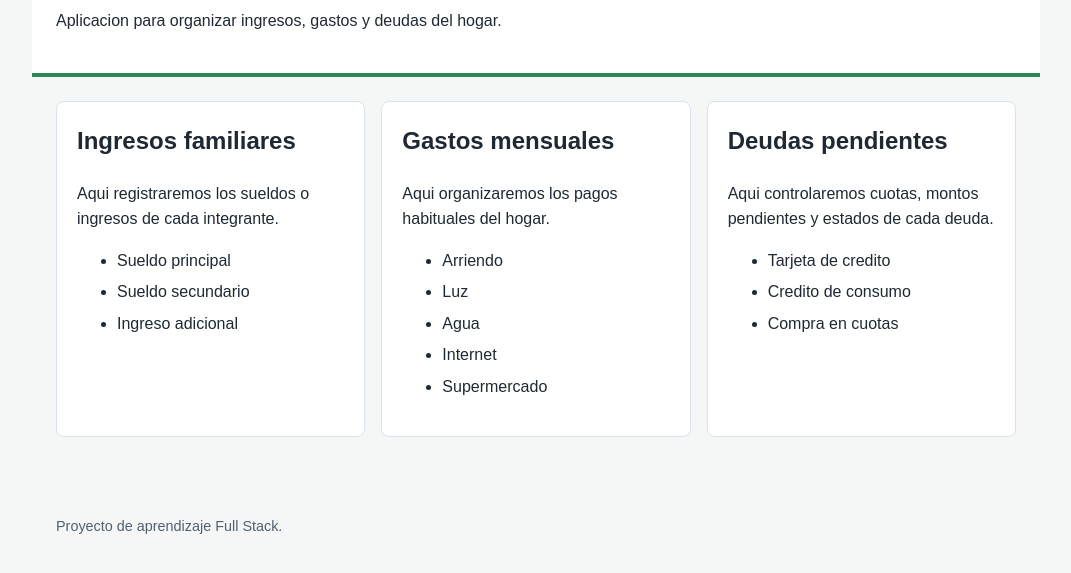
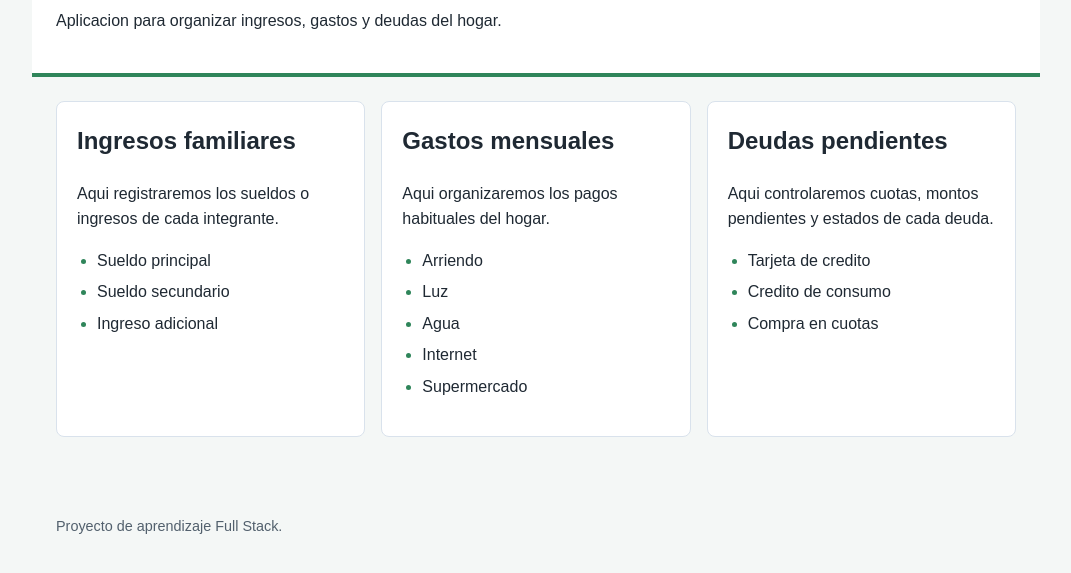
Before and after one commit to Jeremy-s-g/proyecto_gastos, a plain HTML site: page index.html in a window 1280 px wide. Shown: the part 89-662 px from the top of the page, without its empty margins (104-1175 px from the left). Drawn offline with Linux system fonts and the light colour scheme.

Commit message:
Mejora estilo visual de listas

```diff
--- a/css/styles.css
+++ b/css/styles.css
@@ -48,3 +48,11 @@ footer {
   color: #52606d;
   font-size: 0.9rem;
 }
+
+ul {
+  padding-left: 20px;
+}
+
+.card li::marker {
+  color: #2f855a;
+}
```
